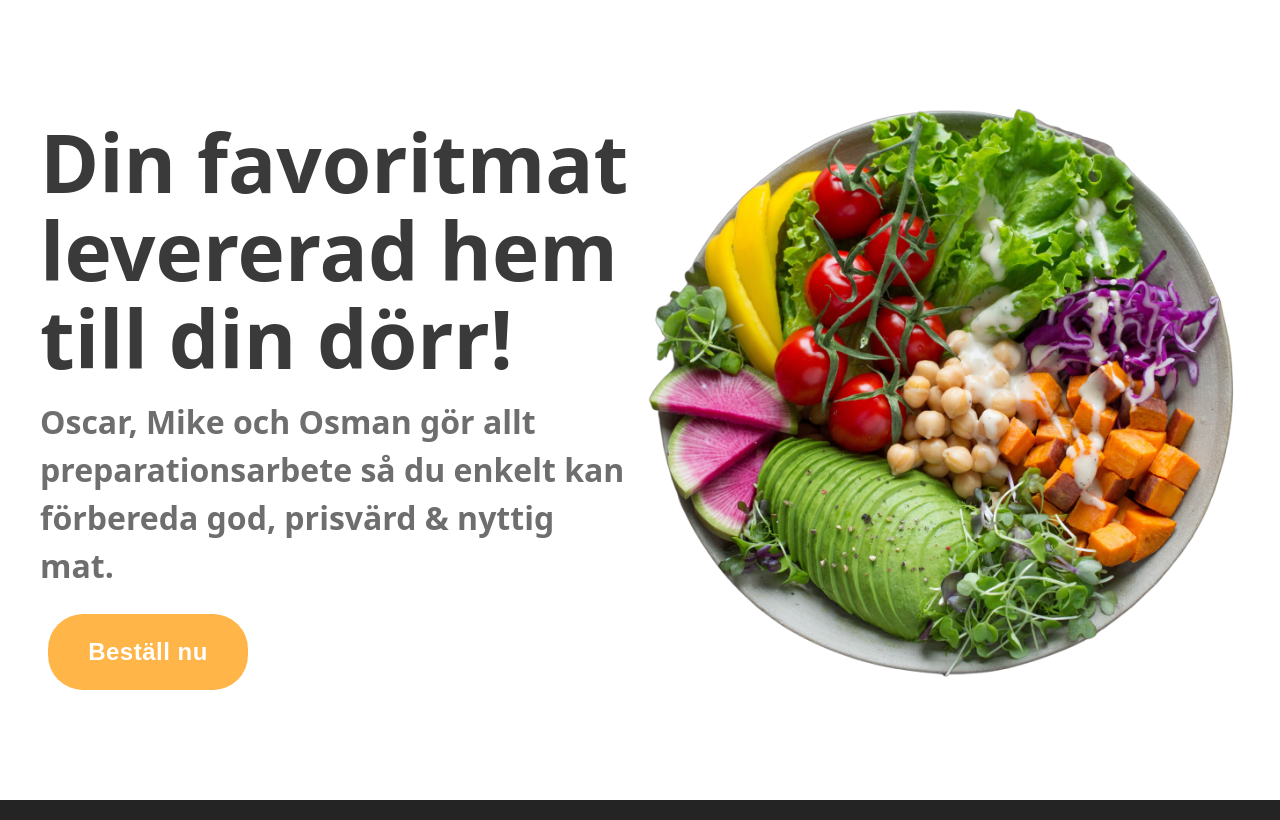
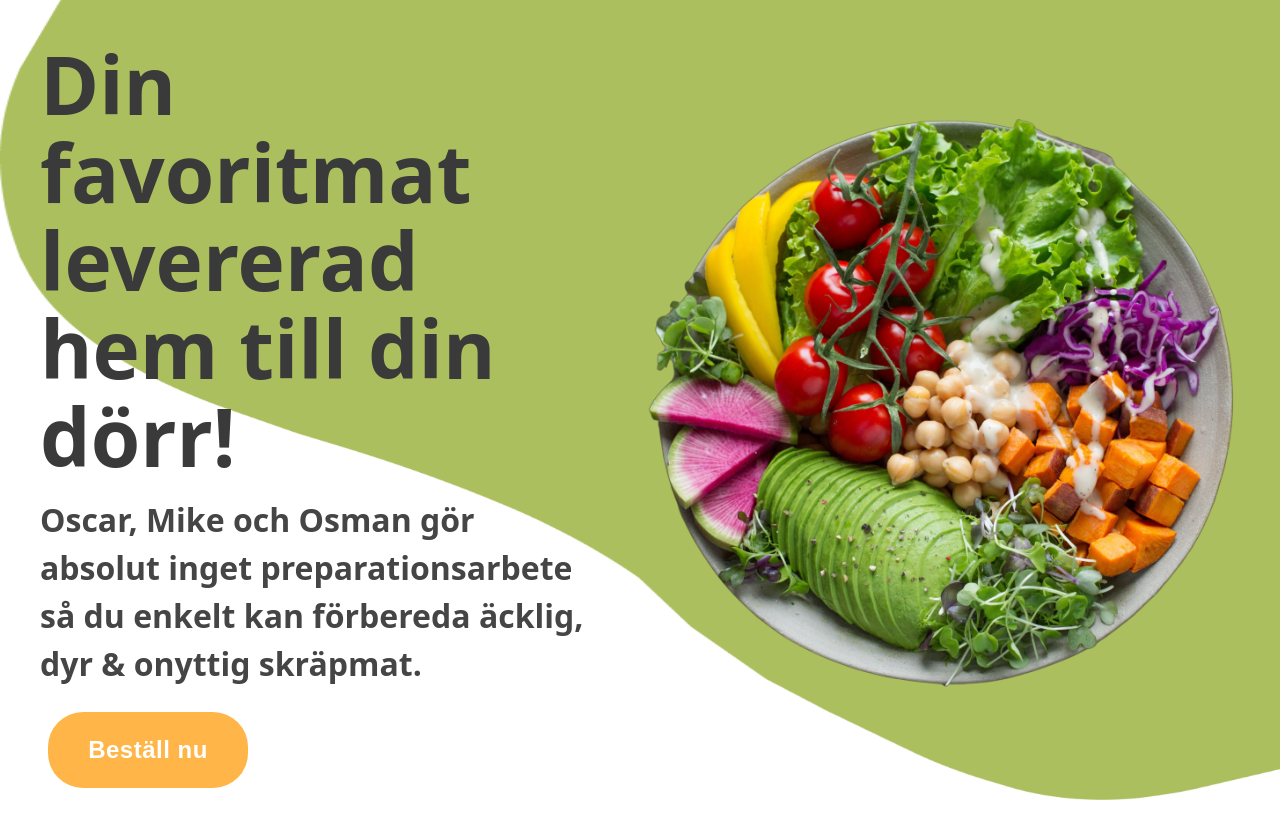
Before and after one commit to OscarTaberman/systementorfood, a React (Vite) app: page / in a window 1280 px wide. Built offline with nearby package versions, Linux system fonts and the light colour scheme.

Commit message:
Added button and background-image with css-styles.

```diff
--- a/src/App.css
+++ b/src/App.css
@@ -10,15 +10,19 @@ body {
 }
 
 .hero .background-image {
-  background-image: url('../assets/home-banner-background.png');
+  background-image: url(backgroundImage);
+  background-size: cover;
+  background-position: center;
+  background-repeat: no-repeat;
 }
 
 .hero {
-
+  position: relative;
   color: #333;
   display: flex;
   flex-direction: row;
   align-items: center;
+  gap: 2rem;
 }
 
 .hero-text {
@@ -26,7 +30,6 @@ body {
   flex-direction: column;
   text-align: left;
   font-size: larger;
-
 }
 
 .hero-text h1 {
@@ -38,7 +41,7 @@ body {
 .hero-text h2 {
   font-size: 2rem;
   margin: 0.5rem;
-  color: #6e6e6e;
+  color: #454545;
 }
 
 .hero button {
@@ -54,6 +57,21 @@ body {
   border: none;
 }
 
+.hero button:hover {
+  background-color: #ffaa007f;
+  cursor: pointer;
+}
+
 .salad {
   width: 50%;
+
 }
+
+.background-banner {
+  position: absolute;
+  top: 0;
+  left: 0;
+  width: 100%;
+  height: 100%;
+  opacity: 0.7;
+}
--- a/src/components/Home.jsx
+++ b/src/components/Home.jsx
@@ -1,12 +1,14 @@
 import backgroundImage from "../assets/about-background-image.png";
+import backgroundBanner from "../assets/home-banner-background.png";
 
 export default function Home() {
     return (
+    <div>
+        <img src={backgroundBanner} className="background-banner"></img>
         <div className="hero">
-            <div className="background-image"></div>
             <div className="hero-text">
                 <h1>Din favoritmat levererad hem till din dörr!</h1>
-                <h2>Oscar, Mike och Osman gör allt preparationsarbete så du enkelt kan förbereda god, prisvärd & nyttig mat.</h2>
+                <h2>Oscar, Mike och Osman gör absolut inget preparationsarbete så du enkelt kan förbereda äcklig, dyr & onyttig skräpmat.</h2>
                 <button>Beställ nu</button>
             </div>
             <img src={backgroundImage}
@@ -14,5 +16,6 @@ export default function Home() {
                 className="salad" />
 
         </div>
+    </div>
     );
 };
```
